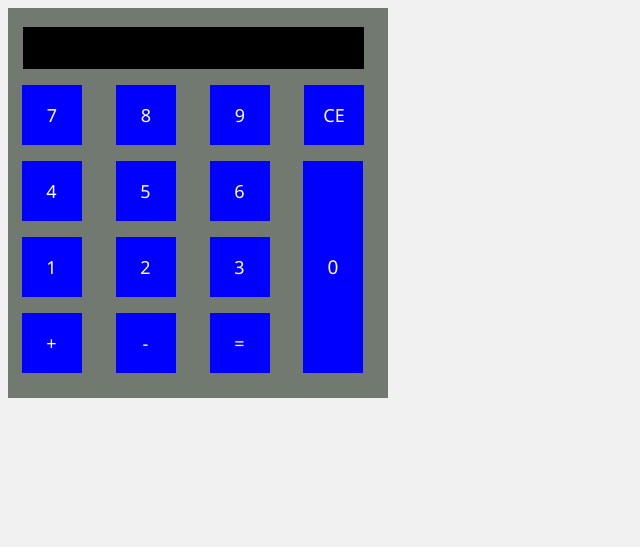
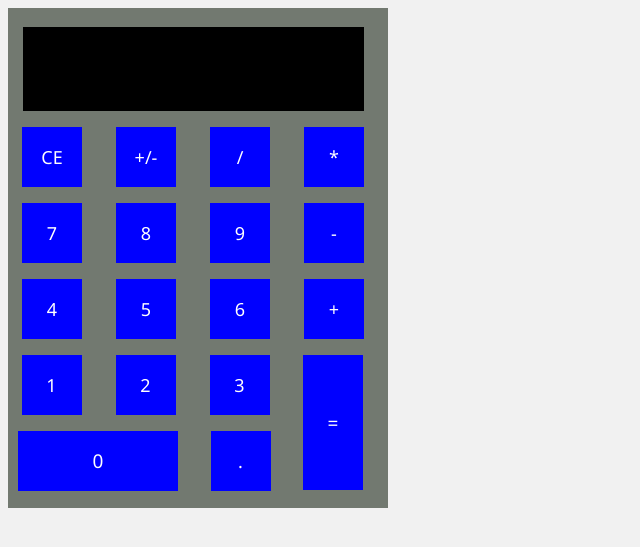
Before and after one commit to alberrtooop/Curso19-20, a PHP site: page /Calculadoras.html in a window 1280 px wide. Shown: the top 547 px of the page, without its empty margins (0-640 px from the left). Run offline with PHP 8.4, Linux system fonts and the light colour scheme.

Commit message:
13 de octubre actualizacion

```diff
--- a/INTERFAZ WEB (J-1)(V-2)/Calculadora/Calculadoras.html
+++ b/INTERFAZ WEB (J-1)(V-2)/Calculadora/Calculadoras.html
@@ -1,40 +1,49 @@
 <!DOCTYPE html>
 <html>
+
 <head>
     <title>Calculadora</title>
     <script type="text/javascript" src="calculadora.js"></script>
-        <link href="Estilos.css" rel="stylesheet" type="text/css"/>
+    <link href="Estilos.css" rel="stylesheet" type="text/css" />
 </head>
 
 <body>
     <div class="calculadora">
         <form name="calculadora" id="calculadora">
-                <input type="text" name="txtcaja">
+            <input type="text" name="txtcaja2" />
+            <input type="text" name="txtcaja" />
+            <p>
+                <input type="button" value="CE" onclick="Limpiar()" />
+                <input type="button" value="+/-" onclick="MasMenos()" />
+                <input type="button" value="/" onclick="SacarNumero('/')" />
+                <input type="button" value="*" onclick="SacarNumero('*')" />
+
+            </p>
             <p>
                 <input type="button" value="7" onclick="SacarNumero('7')" />
                 <input type="button" value="8" onclick="SacarNumero('8')" />
                 <input type="button" value="9" onclick="SacarNumero('9')" />
-                    <input type="button" value="CE" onclick="Limpiar()" />
+                <input type="button" value="-" onclick="SacarNumero('-')" />
 
             </p>
-                    <input type="button" name="CERO" value="0" onclick="SacarNumero('0')" />
+
             <p>
                 <input type="button" value="4" onclick="SacarNumero('4')" />
                 <input type="button" value="5" onclick="SacarNumero('5')" />
                 <input type="button" value="6" onclick="SacarNumero('6')" />
+                <input type="button" value="+" onclick="SacarNumero('+')" />
             </p>
             <p>
                 <input type="button" value="1" onclick="SacarNumero('1')" />
                 <input type="button" value="2" onclick="SacarNumero('2')" />
                 <input type="button" value="3" onclick="SacarNumero('3')" />
+                <input type="button" name="IGUAL" value="=" onclick="Igual()" />
 
             </p>
             <p>
-                    <input type="button" value="+" onclick="SacarNumero('+')" />
-                    <input type="button" value="-" onclick="SacarNumero('-')" />
-                    <input type="button" value="=" onclick="Igual()" />
+                <input type="button"  value="0"  name="CERO" onclick="SacarNumero('0')" />
+                <input type="button" value="." onclick="Coma()" />
             </p>
-
         </form>
     </div>
 </body>
--- a/INTERFAZ WEB (J-1)(V-2)/Calculadora/Estilos.css
+++ b/INTERFAZ WEB (J-1)(V-2)/Calculadora/Estilos.css
@@ -5,7 +5,7 @@ input[type="button"]:hover{
 form{
     background-color:#727970;
     text-align: center;
-    height:390px;
+    height:500px;
     width:380px;
 }
 input[type="text"]{
@@ -17,13 +17,20 @@ input[type="text"]{
     color: white;
     text-align: right;
     pointer-events: none;
-margin-right:9px;
+    margin-right:9px;
+}
+
+
+input[name="txtcaja2"]{
+    font-family:Segoe, "Segoe UI", "DejaVu Sans", "Trebuchet MS", Verdana, "sans-serif";
+    margin-top: 5%;
+    font-size: 26px;
 }
 
 input[name="txtcaja"]{
-    margin-top: 5%;
-    font-size: 26px;
+    font-family:Segoe, "Segoe UI", "DejaVu Sans", "Trebuchet MS", Verdana, "sans-serif";
 }
+
 input[type="button"]{
     font-size: 18px;
     font-weight:lighter;
@@ -37,12 +44,20 @@ input[type="button"]{
     margin-left: 10px;
 }
 
-input[name="CERO"]{
+input[name="IGUAL"]{
      font-size: 19px;
     font-weight:lighter;
     float:right;
-    height:212px;
+    height:135px;
     margin-right:25px;
+}
+
+input[name="CERO"]{
+    font-size: 19px;
+   font-weight:lighter;
+   float:left;
+   width: 160px;
+   margin-right: 20px;
 }
 
 
```
Also changed, not shown: INTERFAZ WEB (J-1)(V-2)/Calculadora/calculadora.js (+43 -7 lines), _PorFolio/index.html (+0 -12 lines), 2 other files. Lines whose indentation alone changed are shown as unchanged.
